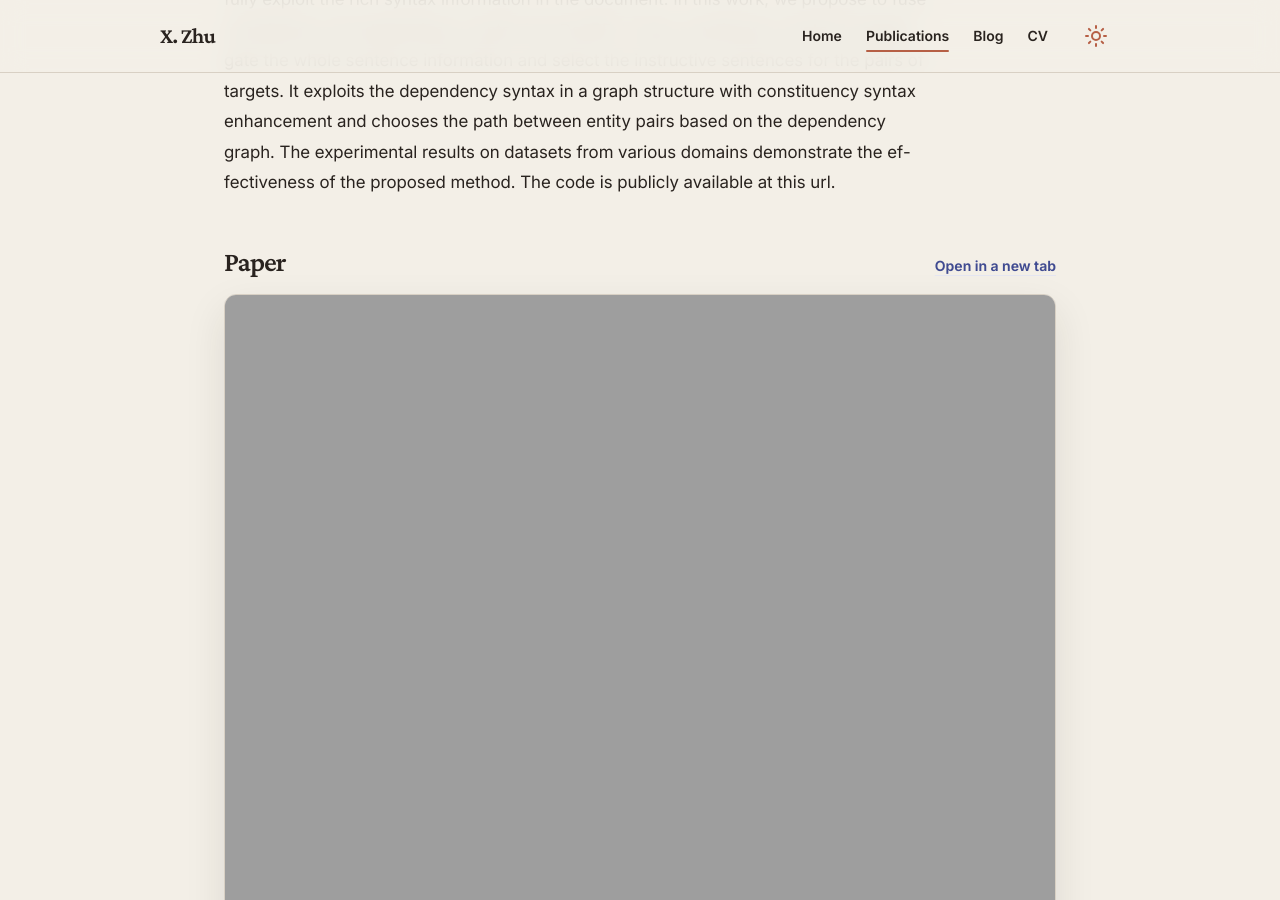
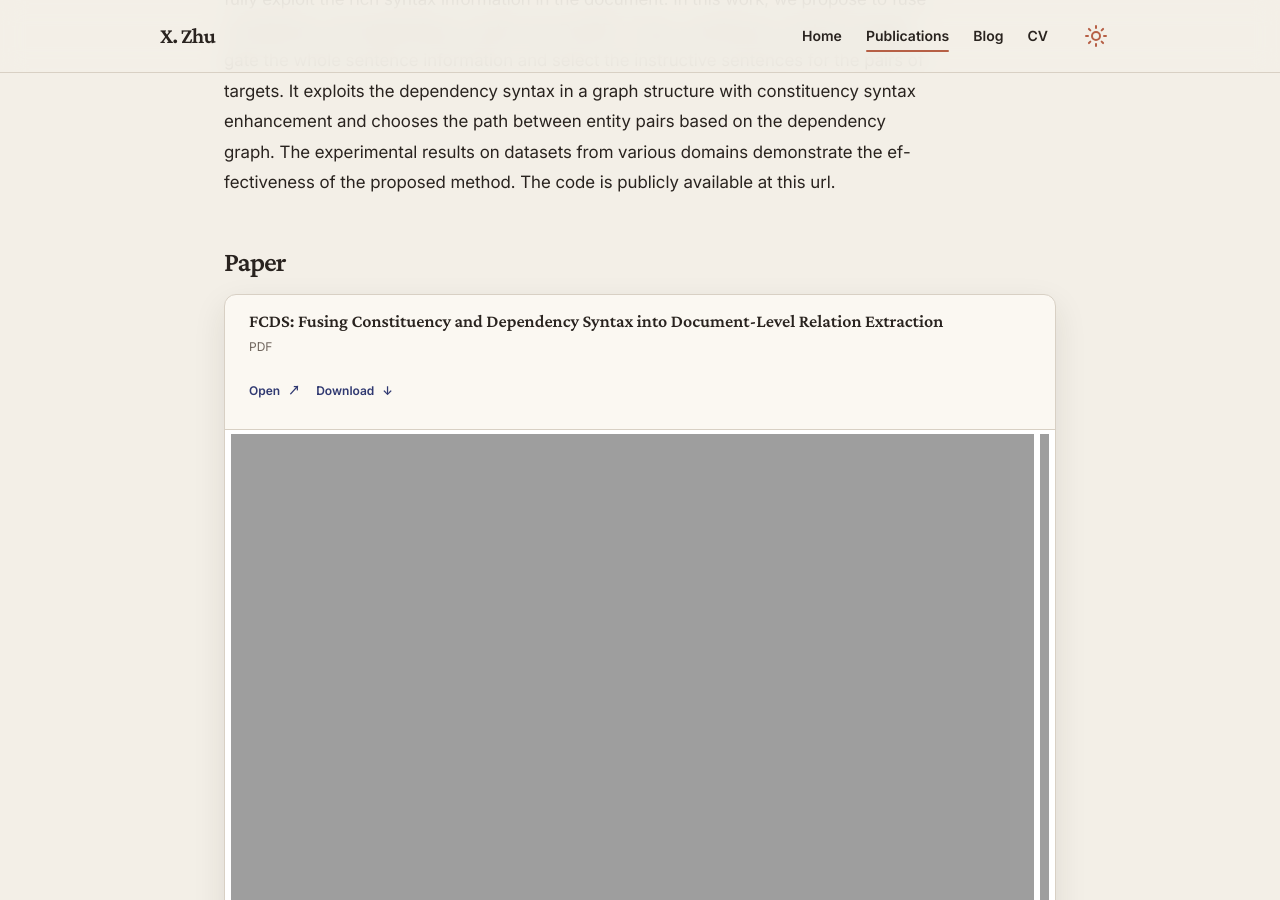
Before and after one commit to xzAscC/xzAscC.github.io, a Jekyll site: the page built from _publications/2024-03-04-fcds.md, in a window 1280 px wide and 900 px high, scrolled down 774 px. Built offline with Jekyll 4.4.1, drawn with Linux system fonts in a browser that asks for light colours; some of the changed text lies outside the part shown.

Commit message:
Extract shared PDF reader and add project page template

```diff
--- a/_config.yml
+++ b/_config.yml
@@ -138,6 +138,7 @@ exclude:
   - _tests
   - _site
   - local
+  - scripts
   - Dockerfile
   - docker-compose.yaml
   - Gemfile
--- /dev/null
+++ b/_includes/pdf-viewer.html
@@ -0,0 +1,16 @@
+{% assign viewer_src = include.src %}
+{% unless viewer_src contains '://' %}{% assign viewer_src = viewer_src | relative_url %}{% endunless %}
+{% assign viewer_title = include.title | default: 'Document preview' %}
+<figure class="pdf-viewer">
+  <div class="pdf-viewer__bar">
+    <div class="pdf-viewer__label"><span class="pdf-viewer__title">{{ viewer_title | escape }}</span><span class="pdf-viewer__meta">PDF{% if include.pages %} · {{ include.pages | escape }} pages{% endif %}</span></div>
+    <div class="pdf-viewer__links">
+      <a href="{{ viewer_src | escape }}" target="_blank" rel="noopener" aria-label="Open {{ viewer_title | escape }} in a new tab">Open <span aria-hidden="true">↗</span></a>
+      <a href="{{ viewer_src | escape }}" download="{{ include.download_name | default: '' | escape }}">Download <span aria-hidden="true">↓</span></a>
+    </div>
+  </div>
+  <div class="pdf-viewer__document">
+    <iframe src="{{ viewer_src | escape }}#view=FitH&amp;navpanes=0&amp;toolbar=0" title="{{ viewer_title | escape }}" loading="lazy"{% if include.height %} style="height: {{ include.height | escape }}"{% endif %}></iframe>
+  </div>
+  <figcaption>{{ include.caption | default: 'Scroll to explore the complete document.' | escape }}</figcaption>
+</figure>
--- a/_includes/post-comments.html
+++ b/_includes/post-comments.html
@@ -2,6 +2,7 @@
   <h2 id="comments-title">Comments</h2>
   {% if site.waline.server_url and site.waline.server_url != '' %}
     <p class="post-comments__intro">Join the conversation. Sign in or leave a comment as a guest.</p>
+    <p class="post-comments__intro"><a href="{{ site.waline.server_url | escape }}/ui/register?lng=en" target="_blank" rel="noopener">Create an account</a> · <a href="{{ site.waline.server_url | escape }}/ui/login?lng=en" target="_blank" rel="noopener">Account &amp; password recovery</a></p>
     <div id="waline" data-server-url="{{ site.waline.server_url | escape }}" data-path="{{ page.url | escape }}"></div>
     <p id="comments-error" role="status" hidden>Comments could not load. Please try again later.</p>
     <noscript>Please enable JavaScript to read and leave comments.</noscript>
--- a/_layouts/publication.html
+++ b/_layouts/publication.html
@@ -70,13 +70,8 @@ layout: default
 
     {% if page.pdfurl %}
       <section class="paper__section" aria-labelledby="paper-pdf-title">
-        <div class="paper__section-head">
-          <h2 id="paper-pdf-title" class="paper__section-title">Paper</h2>
-          <a href="{{ pdf_href }}" target="_blank" rel="noopener">Open in a new tab</a>
-        </div>
-        <div class="paper__pdf">
-          <iframe src="{{ pdf_href }}#view=FitH" title="PDF of {{ paper_title | escape }}" loading="lazy"></iframe>
-        </div>
+        <h2 id="paper-pdf-title" class="paper__section-title">Paper</h2>
+        {% include pdf-viewer.html src=pdf_href title=paper_title download_name=pdf_filename %}
       </section>
     {% elsif page.cover %}
       <section class="paper__section" aria-labelledby="paper-pdf-title">
--- a/_sass/editorial/_blog.scss
+++ b/_sass/editorial/_blog.scss
@@ -614,21 +614,6 @@ article.paper {
   max-width: var(--content-width);
 }
 
-.paper__pdf {
-  overflow: hidden;
-  background: var(--color-surface);
-  border: var(--border-width) solid var(--color-border);
-  border-radius: var(--radius-md);
-  box-shadow: var(--shadow-card);
-}
-
-.paper__pdf iframe {
-  display: block;
-  width: 100%;
-  height: min(85vh, 60rem);
-  border: 0;
-}
-
 .paper__cover {
   display: block;
   max-width: 26rem;
@@ -667,11 +652,6 @@ article.paper {
   white-space: pre;
 }
 
-@media (max-width: $breakpoint-small) {
-  .paper__pdf iframe {
-    height: 70vh;
-  }
-}
 
 // Copy confirmation toast
 
--- /dev/null
+++ b/_sass/editorial/_pdf-viewer.scss
@@ -0,0 +1,68 @@
+figure.pdf-viewer {
+  margin: 0 0 var(--space-6);
+  padding: 0;
+  background: var(--color-surface);
+  border: 1px solid var(--color-border);
+  border-radius: var(--radius-md);
+  overflow: hidden;
+  box-shadow: 0 0.75rem 2rem var(--color-shadow);
+}
+
+.pdf-viewer__bar {
+  display: flex;
+  align-items: center;
+  justify-content: space-between;
+  flex-wrap: wrap;
+  gap: var(--space-3) var(--space-5);
+  padding: var(--space-4) var(--space-5);
+  border-bottom: 1px solid var(--color-border);
+}
+
+.pdf-viewer__label { display: grid; gap: var(--space-1); }
+.pdf-viewer__title { font-family: var(--font-display); font-size: var(--text-lg); font-weight: 600; line-height: 1.2; }
+.pdf-viewer__meta { color: var(--color-ink-soft); font-size: var(--text-xs); }
+.pdf-viewer__links { display: flex; gap: var(--space-4); }
+.pdf-viewer__links a {
+  display: inline-flex;
+  align-items: center;
+  gap: var(--space-2);
+  min-height: 2.75rem;
+  color: var(--color-accent-strong);
+  font-size: var(--text-xs);
+  font-weight: 600;
+  text-decoration: none;
+}
+.pdf-viewer__links a:hover { text-decoration: underline; }
+
+.pdf-viewer__document {
+  position: relative;
+  overflow: hidden;
+  background: white;
+}
+
+// The native PDF viewer paints its page shadow inside the iframe.
+// Cover only its thin edges; pointer events still reach the scrollbar.
+.pdf-viewer__document::after {
+  content: '';
+  position: absolute;
+  inset: 0;
+  pointer-events: none;
+  box-shadow: inset 6px 0 white, inset -6px 0 white, inset 0 4px white, inset 0 -4px white;
+  background: linear-gradient(to left, transparent 15px, white 15px, white 21px, transparent 21px);
+}
+
+.pdf-viewer iframe {
+  display: block;
+  width: 100%;
+  height: clamp(30rem, 75vh, 52rem);
+  border: 0;
+  background: white;
+}
+
+.pdf-viewer figcaption {
+  margin: 0;
+  padding: var(--space-3) var(--space-4);
+  border-top: 1px solid var(--color-border);
+  text-align: center;
+  font-size: var(--text-xs);
+}
--- a/_sass/editorial/_templates.scss
+++ b/_sass/editorial/_templates.scss
@@ -58,75 +58,6 @@
   text-decoration: underline;
 }
 
-.prose .template-preview {
-  margin: 0 0 var(--space-6);
-  padding: 0;
-  background: var(--color-surface);
-  border: 1px solid var(--color-border);
-  border-radius: var(--radius-md);
-  overflow: hidden;
-  box-shadow: 0 0.75rem 2rem var(--color-shadow);
-}
-
-.template-preview__bar {
-  display: flex;
-  align-items: center;
-  justify-content: space-between;
-  flex-wrap: wrap;
-  gap: var(--space-3) var(--space-5);
-  padding: var(--space-4) var(--space-5);
-  border-bottom: 1px solid var(--color-border);
-}
-
-.template-preview__label { display: grid; gap: var(--space-1); }
-.template-preview__title { font-family: var(--font-display); font-size: var(--text-lg); font-weight: 600; line-height: 1.2; }
-.template-preview__meta { color: var(--color-ink-soft); font-size: var(--text-xs); }
-.template-preview__links { display: flex; gap: var(--space-4); }
-.prose .template-preview__links a {
-  display: inline-flex;
-  align-items: center;
-  gap: var(--space-2);
-  min-height: 2.75rem;
-  color: var(--color-accent-strong);
-  font-size: var(--text-xs);
-  font-weight: 600;
-  text-decoration: none;
-}
-.prose .template-preview__links a:hover { text-decoration: underline; }
-
-.template-preview__document {
-  position: relative;
-  overflow: hidden;
-  background: white;
-}
-
-// The native PDF viewer paints its page shadow inside the iframe.
-// Cover only its thin edges; pointer events still reach the scrollbar.
-.template-preview__document::after {
-  content: '';
-  position: absolute;
-  inset: 0;
-  pointer-events: none;
-  box-shadow: inset 6px 0 white, inset -6px 0 white, inset 0 4px white, inset 0 -4px white;
-  background: linear-gradient(to left, transparent 15px, white 15px, white 21px, transparent 21px);
-}
-
-.template-preview iframe {
-  display: block;
-  width: 100%;
-  height: clamp(30rem, 75vh, 52rem);
-  border: 0;
-  background: white;
-}
-
-.prose .template-preview figcaption {
-  margin: 0;
-  padding: var(--space-3) var(--space-4);
-  border-top: 1px solid var(--color-border);
-  text-align: center;
-  font-size: var(--text-xs);
-}
-
 .template-details { margin: 0; }
 
 .template-details > div {
@@ -143,7 +74,7 @@
 
 .template-roadmap {
   display: grid;
-  grid-template-columns: repeat(3, minmax(0, 1fr));
+  grid-template-columns: repeat(2, minmax(0, 1fr));
   gap: var(--space-5);
   margin-top: var(--space-6);
 }
--- a/_tests/structural_content_test.rb
+++ b/_tests/structural_content_test.rb
@@ -349,3 +349,5 @@ assert !self_reflection_page.include?('TMLR 2026</span> <span aria-hidden="true"
 %w[abstopk self-reflection fcds].each do |slug|
   assert File.file?(site_file("files/papers/#{slug}.pdf")), "Missing hosted paper PDF: #{slug}"
 end
+
+assert !File.exist?(site_file('templates/project/index.html')), 'Project template demo must remain unpublished'
--- a/assets/css/main.scss
+++ b/assets/css/main.scss
@@ -10,3 +10,4 @@
 @import "editorial/cv";
 @import "editorial/blog";
 @import "editorial/templates";
+@import "editorial/pdf-viewer";
--- /dev/null
+++ b/assets/css/project.scss
@@ -0,0 +1,68 @@
+---
+---
+@import "editorial/tokens";
+@import "editorial/pdf-viewer";
+* { box-sizing: border-box; }
+html { scroll-behavior: smooth; scroll-padding-top: 2rem; }
+body { margin: 0; background: var(--color-bg); color: var(--color-ink); font: 16px/1.75 system-ui, sans-serif; }
+.project-page { --font-display: Georgia, serif; --color-accent: #a83024; --color-accent-strong: #86271f; --color-accent-soft: #f0ddd4; }
+a { color: var(--color-accent-strong); text-underline-offset: .2em; }
+button, input { font: inherit; }
+a:focus-visible, button:focus-visible { outline: 3px solid var(--color-accent); outline-offset: 4px; }
+h1,h2,h3,p,figure { margin: 0; }
+h1,h2,h3 { font-family: var(--font-display); line-height: 1.15; font-weight: 500; }
+.project-nav,.project-footer,main { max-width: 1040px; margin: auto; padding-inline: 28px; }
+.project-nav { min-height: 88px; display: flex; align-items: center; justify-content: space-between; gap: 20px; border-bottom: 1px solid var(--color-border); }
+.project-nav a { text-decoration: none; color: var(--color-ink); }
+.project-wordmark { font-family: var(--font-display); font-size: 22px; }
+.project-nav > div { display: flex; flex-wrap: wrap; gap: 24px; font-size: 13px; }
+.project-hero { text-align: center; padding: 88px 0 58px; max-width: 850px; margin: auto; }
+.project-eyebrow { color: var(--color-accent); font-size: 12px; letter-spacing: .12em; text-transform: uppercase; margin-bottom: 24px; }
+h1 { font-size: clamp(44px, 7vw, 80px); letter-spacing: -.045em; text-wrap: balance; }
+.project-lede { max-width: 640px; margin: 26px auto 30px; color: var(--color-ink-soft); font-size: 19px; line-height: 1.65; text-wrap: pretty; }
+.project-authors { display: flex; flex-wrap: wrap; justify-content: center; gap: 12px 24px; padding: 0; list-style: none; margin: 0 0 6px; font-size: 15px; }
+sup { margin-left: 3px; color: var(--color-accent); font-size: 10px; }
+.project-affiliations { color: var(--color-ink-soft); font-size: 13px; }
+.project-resources { display: flex; flex-wrap: wrap; justify-content: center; gap: 10px; margin-top: 28px; }
+.project-resource { display: inline-flex; gap: 24px; padding: 10px 18px; border: 1px solid var(--color-border); border-radius: 5px; color: var(--color-ink); text-decoration: none; font-size: 13px; font-weight: 600; background: var(--color-surface); }
+.project-resource--primary { background: var(--color-accent); color: white; border-color: var(--color-accent); }
+.project-resource:hover { transform: translateY(-1px); }
+.project-teaser { padding: 26px; border: 1px solid var(--color-border); border-radius: 12px; background: var(--color-surface); }
+.project-teaser img { display: block; width: 100%; height: auto; }
+.project-teaser figcaption { color: var(--color-ink-soft); font-size: 12px; text-align: center; margin-top: 16px; }
+.project-section { max-width: 800px; margin: 76px auto 0; }
+.project-section__heading { display: flex; gap: 18px; align-items: baseline; margin-bottom: 26px; }
+.project-section__heading > span { color: var(--color-accent); font-size: 12px; font-variant-numeric: tabular-nums; }
+h2 { font-size: 34px; letter-spacing: -.025em; }
+.project-section > p { margin-bottom: 20px; color: var(--color-ink-soft); }
+.project-takeaway { border-left: 3px solid var(--color-accent); padding: 18px 24px; margin-top: 26px; background: var(--color-surface); }
+.project-takeaway > span { color: var(--color-accent); font-size: 11px; text-transform: uppercase; letter-spacing: .1em; }
+.project-takeaway p { font-family: var(--font-display); font-size: 23px; margin-top: 8px; line-height: 1.5; }
+.project-steps { display: grid; grid-template-columns: repeat(3,minmax(0,1fr)); gap: 26px; }
+.project-steps > div { border-top: 1px solid var(--color-border); padding-top: 16px; }
+.project-steps span { color: var(--color-accent); font-size: 11px; }
+.project-steps h3 { margin: 16px 0 12px; font-size: 23px; }
+.project-steps p { color: var(--color-ink-soft); font-size: 14px; }
+.project-result-placeholder { padding: 56px 24px; border: 1px dashed var(--color-border); text-align: center; background: var(--color-surface); margin: 26px 0; border-radius: 8px; }
+.project-result-placeholder > span { font-size: 10px; letter-spacing: .14em; color: var(--color-accent); }
+.project-result-placeholder p { font-family: var(--font-display); font-size: 28px; margin: 16px 0; }
+.project-result-placeholder small { display: block; max-width: 420px; margin: auto; color: var(--color-ink-soft); }
+.project-citation { background: var(--color-surface); border: 1px solid var(--color-border); border-radius: 8px; padding: 20px; }
+.project-citation button { float: right; color: var(--color-accent); background: none; border: 1px solid var(--color-border); padding: 6px 12px; cursor: pointer; border-radius: 4px; font-size: 12px; }
+.project-citation pre { overflow-x: auto; clear: both; padding-top: 12px; font-size: 12px; line-height: 1.8; }
+.project-copy-status { min-height: 1.75em; font-size: 12px; }
+.project-footer { margin-top: 70px; padding-block: 30px; border-top: 1px solid var(--color-border); display: flex; flex-wrap: wrap; justify-content: space-between; gap: 12px; font-size: 12px; color: var(--color-ink-soft); }
+.project-skip { position: absolute; left: 12px; top: -100px; padding: 10px; background: white; }
+.project-skip:focus { top: 12px; }
+@media(max-width:600px) {
+ .project-nav, .project-footer, main { padding-inline: 20px; }
+ .project-nav { flex-wrap: wrap; padding-block: 16px; gap: 12px; }
+ .project-nav > div { gap: 18px; }
+ .project-hero { padding-block: 54px 36px; }
+ .project-lede { font-size: 17px; }
+ .project-teaser { padding: 12px; }
+ .project-section { margin-top: 52px; }
+ .project-steps { grid-template-columns: 1fr; }
+ h2 { font-size: 29px; }
+}
+@media(prefers-reduced-motion:reduce) { html { scroll-behavior: auto; } .project-resource:hover { transform: none; } }
```
Also changed, not shown: README.md (+31 -0 lines), _drafts/research-templates.md (+13 -15 lines), _layouts/project.html (added, +48 -0 lines), _pages/project-template.md (added, +68 -0 lines), assets/js/project.js (added, +13 -0 lines), scripts/export_project_template.py (added, +44 -0 lines), assets/images/project-template-overview.svg (added), 1 other file.
